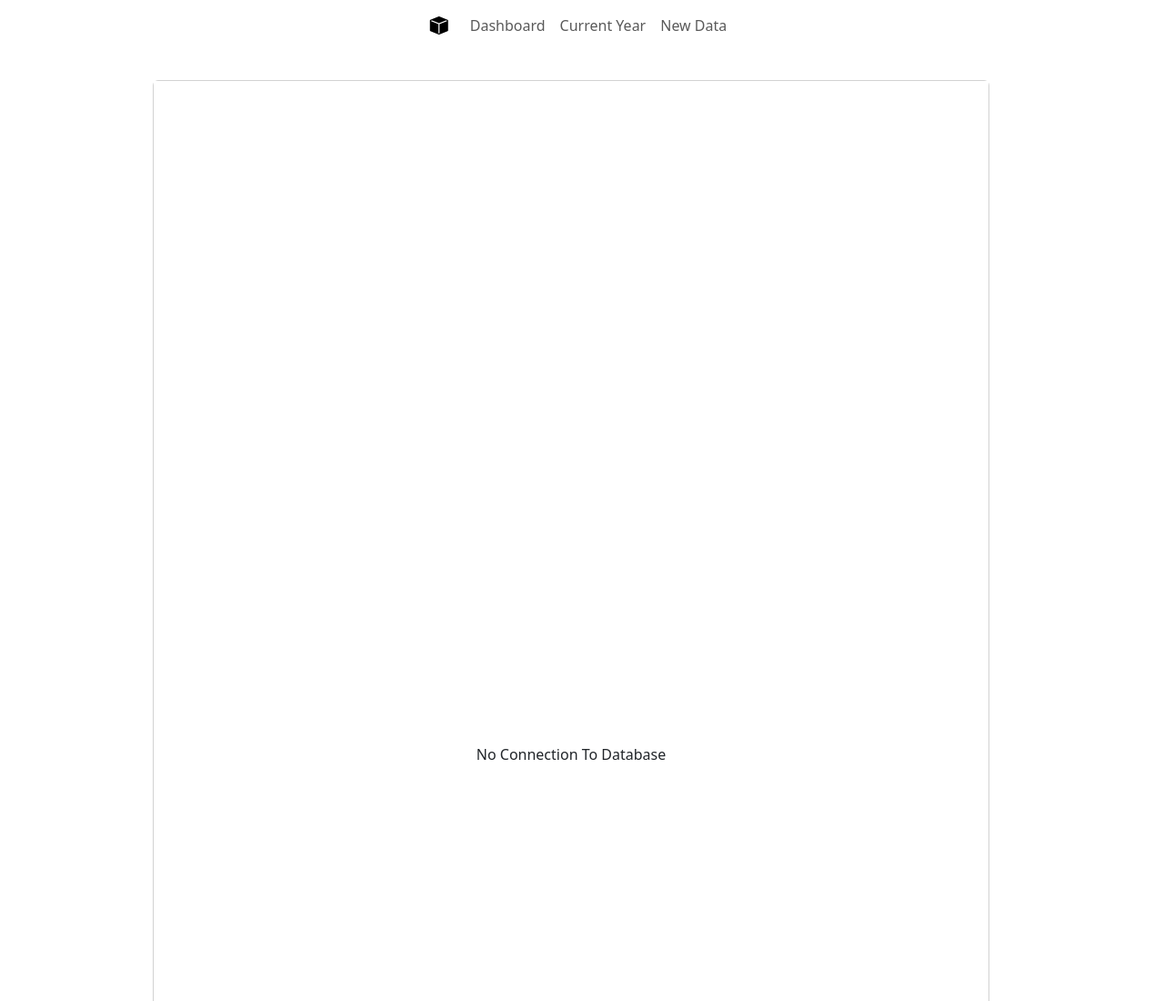
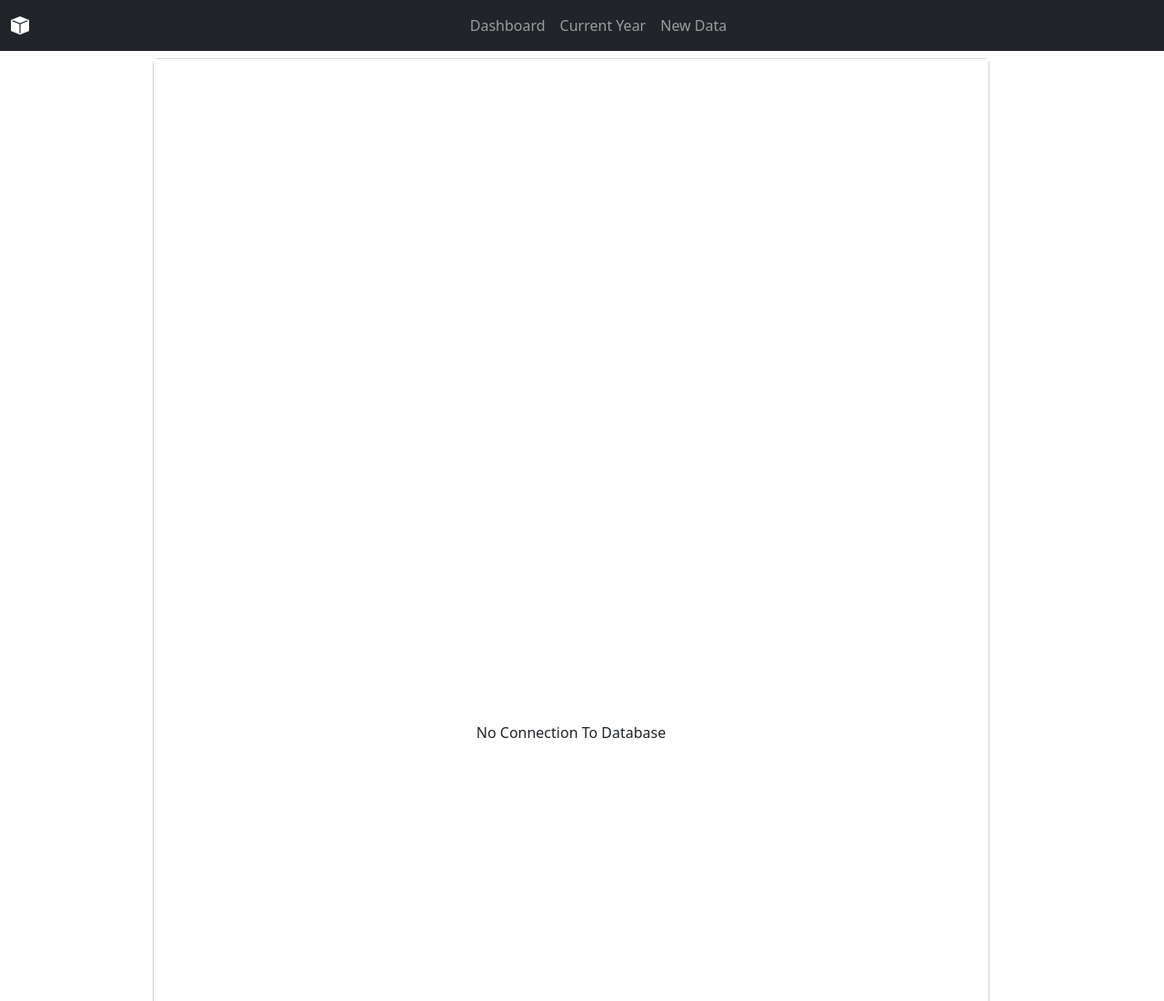
Before and after one commit to mGruber1/financialDashboard, a website: page views/index.html in a window 1280 px wide. Shown: the top 1100 px of the page at 91% size. Drawn offline with nearby package versions, Linux system fonts and the light colour scheme; no server answers.

Commit message:
fix: fixed navbar

```diff
--- a/views/index.html
+++ b/views/index.html
@@ -25,8 +25,8 @@
     }
   </script>
   <body class="w-100 h-100">
-    <div class="container-fluid mb-4 d-flex justify-content-center text-white">
-      <nav class="navbar navbar-expand-lg">
+    <nav class="navbar navbar-expand-lg navbar-dark bg-dark w-100">
+      <div class="container-fluid">
         <a class="navbar-brand" href="#">
           <i class="bi bi-box-fill"></i>
         </a>
@@ -42,7 +42,7 @@
           <span class="navbar-toggler-icon"></span>
         </button>
         <div class="collapse navbar-collapse" id="navbarNav">
-          <ul class="navbar-nav ml-auto">
+          <ul class="navbar-nav mx-auto">
             <li class="nav-item">
               <a class="nav-link" href="dashboard.html">Dashboard</a>
             </li>
@@ -54,8 +54,9 @@
             </li>
           </ul>
         </div>
-      </nav>
-    </div>
+      </div>
+    </nav>
+
     <div class="container-fluid w-75">
       <div class="row w-100">
         <div class="col h-100 p-2">
```
